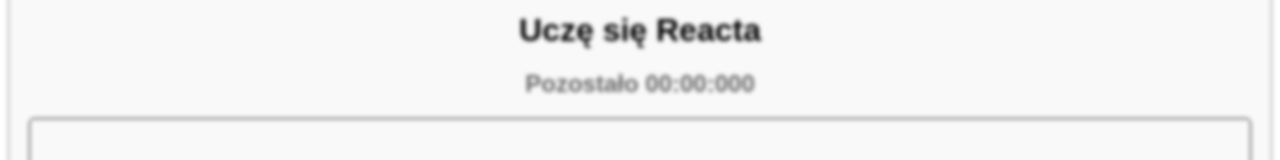
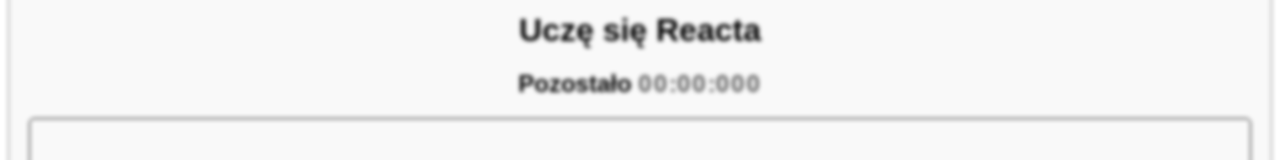
Before and after one commit to lukasz-klekner/pomodoro_app, a React (Create React App) app: page / in a window 1280 px wide. Shown: the part 787-947 px from the top of the page. Built offline with nearby package versions, Linux system fonts and the light colour scheme.

Commit message:
uses BEM to style Clock

```diff
--- a/src/components/Clock.js
+++ b/src/components/Clock.js
@@ -9,7 +9,11 @@
 
   return (
     <h2 className={`Clock ${className}`}>
-      Pozostało {time.minutes}:{time.seconds}:{time.miliseconds}
+      Pozostało <span className='clock__face'>{time.minutes}</span>
+      <span className='clock__colon'>:</span>
+      <span className='clock__face'>{time.seconds}</span>
+      <span className='clock__colon'>:</span>
+      <span className='clock__face'>{time.miliseconds}</span>
     </h2>
   )
 }
--- a/src/styles/components/Clock.scss
+++ b/src/styles/components/Clock.scss
@@ -1,3 +1,12 @@
-.Clock {
-  color: orangered;
+.clock {
+  font-size: 20px;
+
+  &__face {
+    letter-spacing: spacing(0.5);
+    color: $green-color;
+  }
+
+  &__colon {
+    color: $green-color;
+  }
 }
--- a/src/styles/components/ProgressBar.scss
+++ b/src/styles/components/ProgressBar.scss
@@ -18,7 +18,7 @@
     background-color: $progress-bar-default-color;
 
     &--color-green {
-      background-color: green;
+      background-color: $green-color;
     }
   }
 }
--- a/src/styles/variables.scss
+++ b/src/styles/variables.scss
@@ -2,6 +2,7 @@
 $border-radius: 5px;
 $progress-bar-default-color: black;
 $progress-bar-color: orangered;
+$green-color: green;
 $timebox-bg: #ffaaaa;
 $current-timebox-bg: #ffffaa;
 $timebox-creator-bg: lighten(aqua, 25);
```
